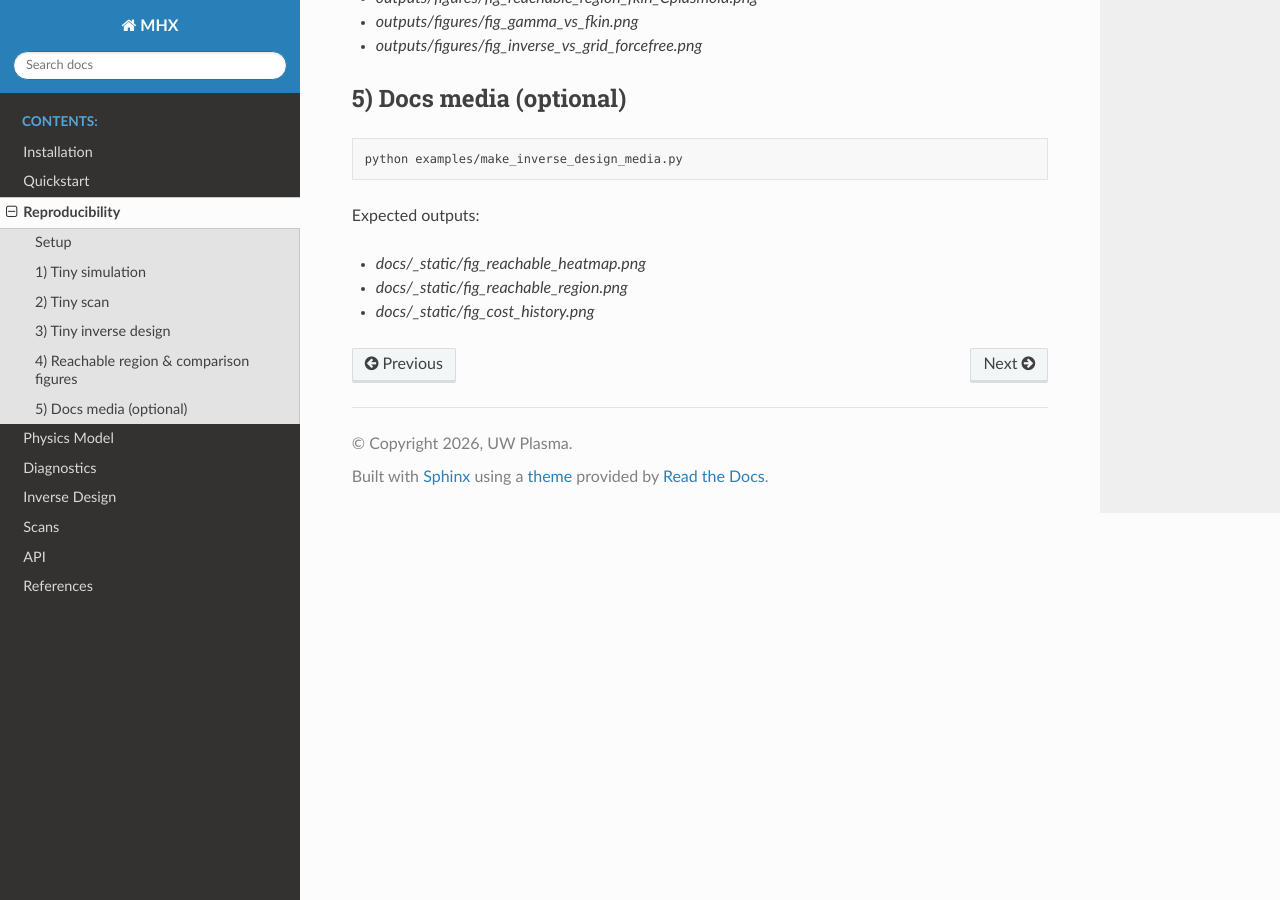
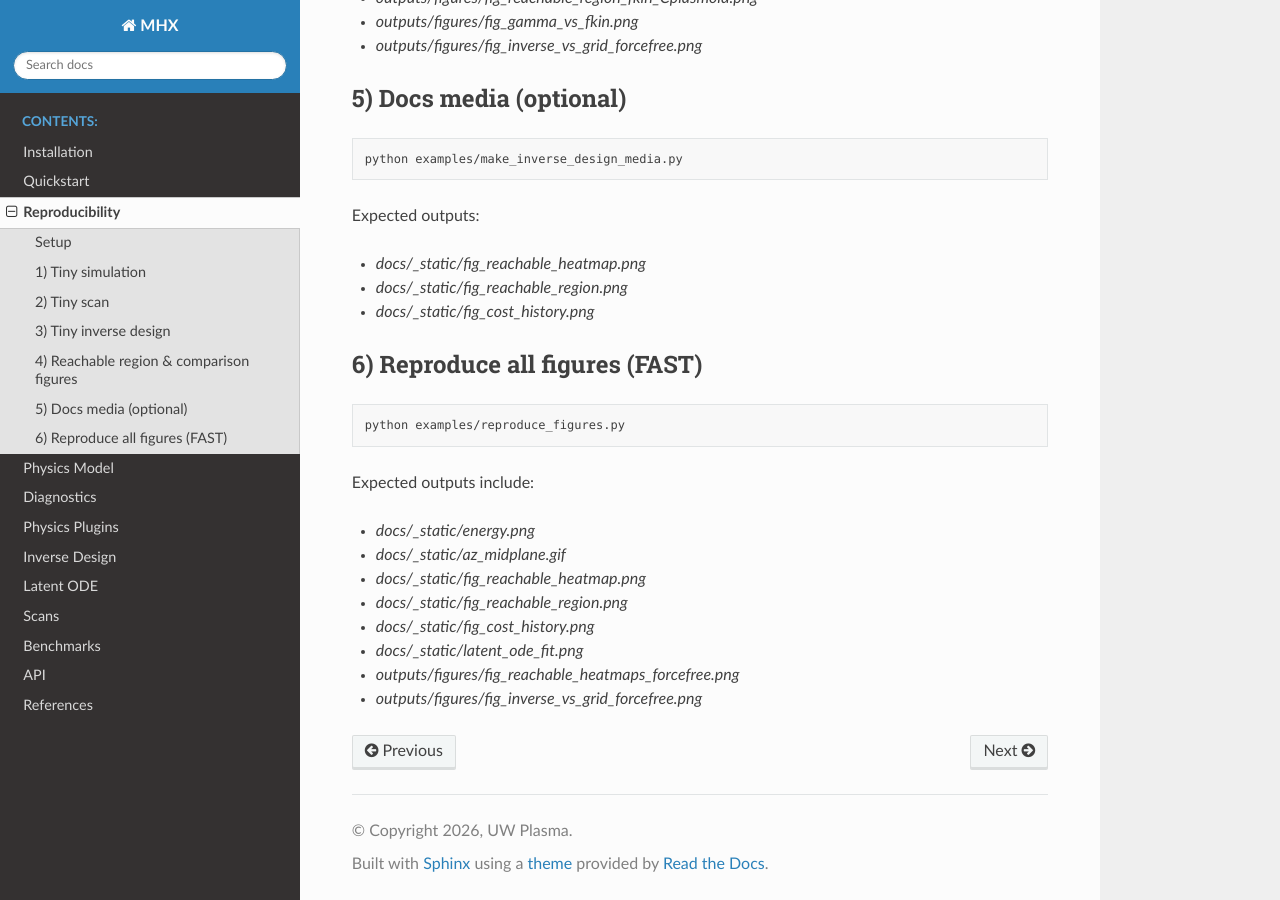
Before and after one commit to uwplasma/MHX, a Sphinx documentation site: the page built from docs/reproducibility.rst, in a window 1280 px wide and 900 px high, scrolled down 1405 px. Built offline with Sphinx 7.4.7 and the Read the Docs theme 3.1.0, drawn with Linux system fonts in a browser that asks for light colours.

Commit message:
Docs: add plugins, latent ODE, benchmarks, reproducibility

```diff
--- a/docs/api.rst
+++ b/docs/api.rst
@@ -8,5 +8,9 @@ API
    mhx
    mhx.config
    mhx.solver.tearing
+   mhx.solver.plugins
+   mhx.solver.equilibria
+   mhx.solver.core
    mhx.solver.diagnostics
    mhx.inverse_design.train
+   mhx.ml.latent_ode
--- a/docs/index.rst
+++ b/docs/index.rst
@@ -12,7 +12,10 @@ Differentiable pseudo-spectral reduced MHD tearing/plasmoid solver and tools.
    reproducibility
    physics
    diagnostics
+   plugins
    inverse_design
+   latent_ode
    scans
+   benchmarks
    api
    references
--- a/docs/reproducibility.rst
+++ b/docs/reproducibility.rst
@@ -78,3 +78,21 @@ Expected outputs:
 - `docs/_static/fig_reachable_heatmap.png`
 - `docs/_static/fig_reachable_region.png`
 - `docs/_static/fig_cost_history.png`
+
+6) Reproduce all figures (FAST)
+--------------------------------
+
+.. code-block:: bash
+
+   python examples/reproduce_figures.py
+
+Expected outputs include:
+
+- `docs/_static/energy.png`
+- `docs/_static/az_midplane.gif`
+- `docs/_static/fig_reachable_heatmap.png`
+- `docs/_static/fig_reachable_region.png`
+- `docs/_static/fig_cost_history.png`
+- `docs/_static/latent_ode_fit.png`
+- `outputs/figures/fig_reachable_heatmaps_forcefree.png`
+- `outputs/figures/fig_inverse_vs_grid_forcefree.png`
```
Also changed, not shown: README.md (+21 -0 lines), docs/benchmarks.rst (added, +23 -0 lines), docs/latent_ode.rst (added, +28 -0 lines), docs/plugins.rst (added, +38 -0 lines), docs/_static/latent_ode_fit.png (added).
